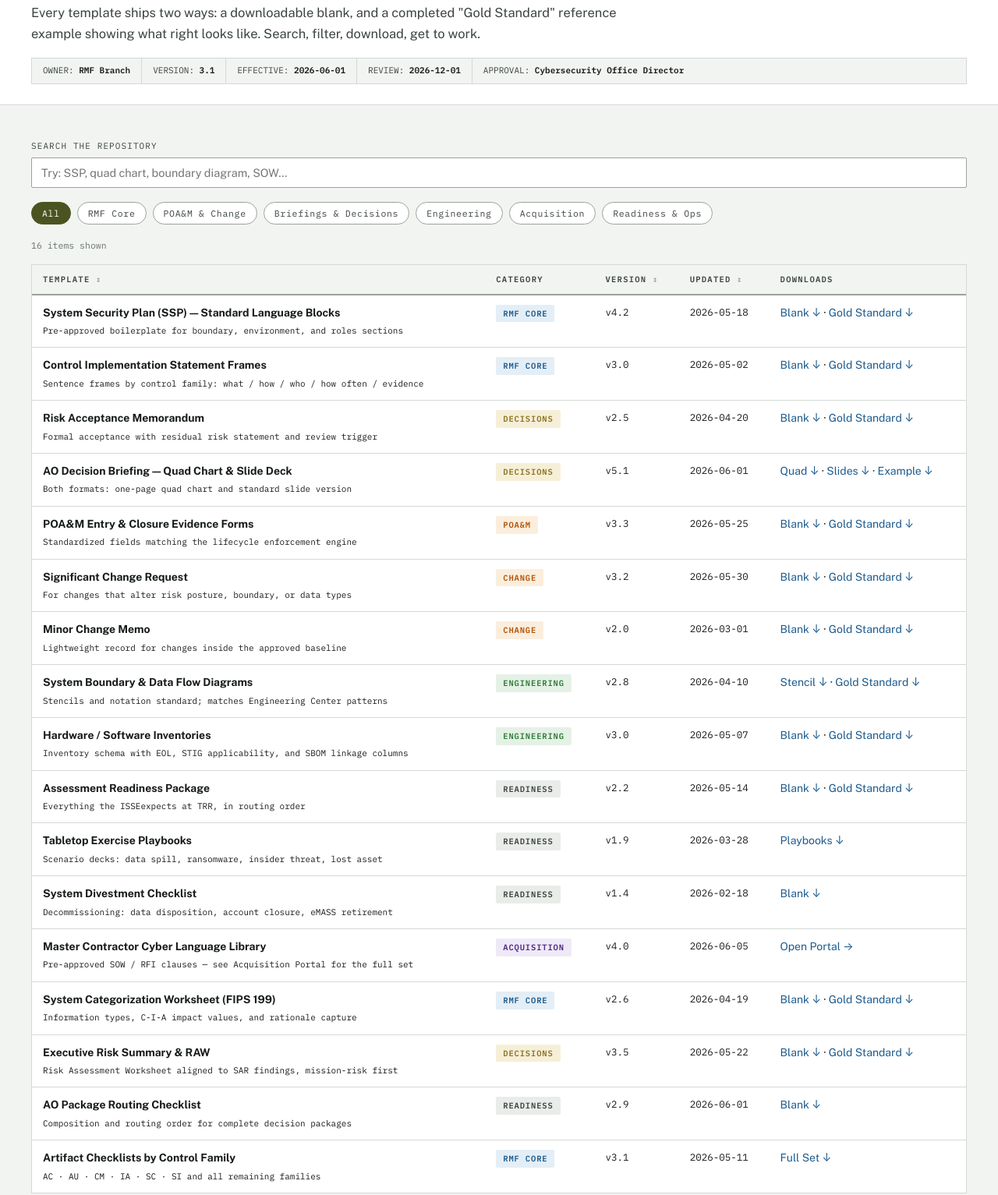
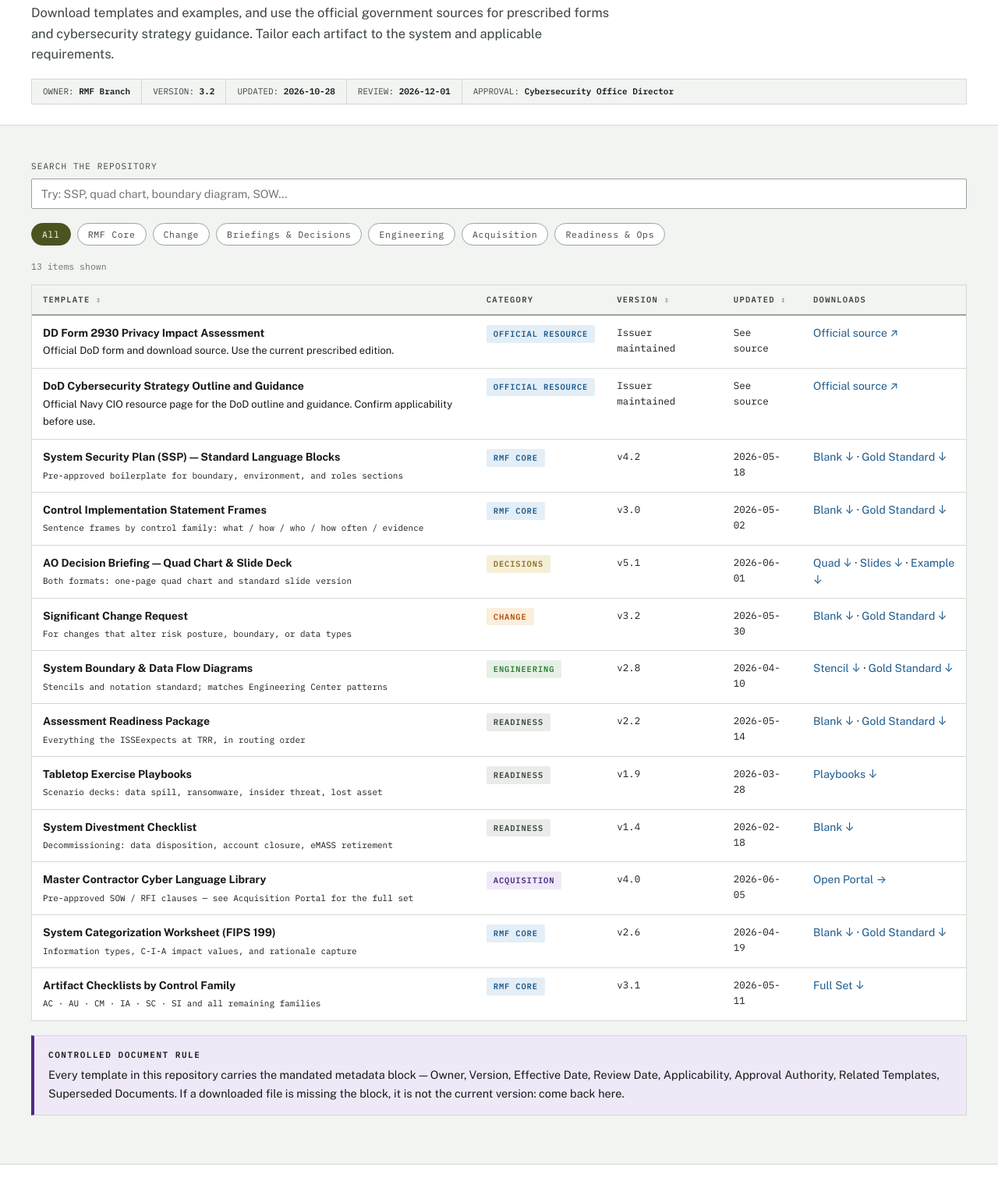
Before and after one commit to dbd1911/ccoe, a plain HTML site: page templates.html in a window 1280 px wide. Shown: the part 213-1746 px from the top of the page at 78% size. Drawn offline with nearby package versions, Linux system fonts and the light colour scheme.

Commit message:
Remove retired template downloads and add official privacy and strategy resources

```diff
--- a/templates.html
+++ b/templates.html
@@ -13,9 +13,9 @@
     <div class="wrap">
       <div class="eyebrow">Library · <span class="phase-tag">Phase 2 — Quality Control</span></div>
       <h1>Templates &amp; Artifacts Library</h1>
-      <p class="lede">Every template ships two ways: a downloadable blank, and a completed "Gold Standard" reference example showing what right looks like. Search, filter, download, get to work.</p>
+      <p class="lede">Download templates and examples, and use the official government sources for prescribed forms and cybersecurity strategy guidance. Tailor each artifact to the system and applicable requirements.</p>
       <div class="doc-meta">
-        <span>OWNER: <b>RMF Branch</b></span><span>VERSION: <b>3.1</b></span><span>EFFECTIVE: <b>2026-06-01</b></span><span>REVIEW: <b>2026-12-01</b></span><span>APPROVAL: <b>Cybersecurity Office Director</b></span>
+        <span>OWNER: <b>RMF Branch</b></span><span>VERSION: <b>3.2</b></span><span>UPDATED: <b>2026-10-28</b></span><span>REVIEW: <b>2026-12-01</b></span><span>APPROVAL: <b>Cybersecurity Office Director</b></span>
       </div>
     </div>
   </div>
@@ -31,13 +31,13 @@
       <div class="chip-row" data-chip-target="#tplTable tbody" data-count-note="#tplCount">
         <button class="chip active" data-chip-value="all">All</button>
         <button class="chip" data-chip-value="rmf">RMF Core</button>
-        <button class="chip" data-chip-value="poam">POA&amp;M &amp; Change</button>
+        <button class="chip" data-chip-value="poam">Change</button>
         <button class="chip" data-chip-value="brief">Briefings &amp; Decisions</button>
         <button class="chip" data-chip-value="eng">Engineering</button>
         <button class="chip" data-chip-value="acq">Acquisition</button>
         <button class="chip" data-chip-value="ops">Readiness &amp; Ops</button>
       </div>
-      <p class="count-note" id="tplCount">16 items shown</p>
+      <p class="count-note" id="tplCount">13 items shown</p>
 
       <div class="table-wrap">
         <table id="tplTable">
@@ -45,6 +45,8 @@
             <th class="sortable">Template</th><th>Category</th><th class="sortable">Version</th><th class="sortable">Updated</th><th>Downloads</th>
           </tr></thead>
           <tbody>
+<tr data-cat="rmf" data-search="privacy dd 2930 pia"><td><b>DD Form 2930 Privacy Impact Assessment</b><br><span class="dim" style="font-size:13px">Official DoD form and download source. Use the current prescribed edition.</span></td><td><span class="badge b-info">Official resource</span></td><td class="mono">Issuer maintained</td><td class="mono">See source</td><td><a href="https://www.esd.whs.mil/Directives/forms/dd2500_2999/DD2930/" class="dl" target="_blank" rel="noopener noreferrer">Official source ↗</a></td></tr>
+<tr data-cat="rmf" data-search="cybersecurity strategy guidance outline dod css"><td><b>DoD Cybersecurity Strategy Outline and Guidance</b><br><span class="dim" style="font-size:13px">Official Navy CIO resource page for the DoD outline and guidance. Confirm applicability before use.</span></td><td><span class="badge b-info">Official resource</span></td><td class="mono">Issuer maintained</td><td class="mono">See source</td><td><a href="https://www.doncio.navy.mil/ContentView.aspx?ID=15083" class="dl" target="_blank" rel="noopener noreferrer">Official source ↗</a></td></tr>
             <tr data-cat="rmf" data-search="system security plan ssp standard language blocks">
               <td><b>System Security Plan (SSP) — Standard Language Blocks</b><br><span class="dim mono" style="font-size:11px">Pre-approved boilerplate for boundary, environment, and roles sections</span></td>
               <td><span class="badge b-info">RMF Core</span></td><td class="mono">v4.2</td><td class="mono" data-val="20260518">2026-05-18</td>
@@ -53,34 +55,22 @@
               <td><b>Control Implementation Statement Frames</b><br><span class="dim mono" style="font-size:11px">Sentence frames by control family: what / how / who / how often / evidence</span></td>
               <td><span class="badge b-info">RMF Core</span></td><td class="mono">v3.0</td><td class="mono" data-val="20260502">2026-05-02</td>
               <td><a href="assets/downloads/templates/Control-Implementation-Statement-Frames-BLANK.docx" class="dl" download>Blank ↓</a> · <a href="assets/downloads/templates/Control-Implementation-Statement-Frames-GOLD-STANDARD.docx" class="dl" download>Gold Standard ↓</a></td></tr>
-            <tr data-cat="brief" data-search="risk acceptance memorandum memo ao">
-              <td><b>Risk Acceptance Memorandum</b><br><span class="dim mono" style="font-size:11px">Formal acceptance with residual risk statement and review trigger</span></td>
-              <td><span class="badge b-gold">Decisions</span></td><td class="mono">v2.5</td><td class="mono" data-val="20260420">2026-04-20</td>
-              <td><a href="assets/downloads/templates/Risk-Acceptance-Memorandum-BLANK.docx" class="dl" download>Blank ↓</a> · <a href="assets/downloads/templates/Risk-Acceptance-Memorandum-GOLD-STANDARD.docx" class="dl" download>Gold Standard ↓</a></td></tr>
+
             <tr data-cat="brief" data-search="ao decision briefing quad chart slides executive">
               <td><b>AO Decision Briefing — Quad Chart &amp; Slide Deck</b><br><span class="dim mono" style="font-size:11px">Both formats: one-page quad chart and standard slide version</span></td>
               <td><span class="badge b-gold">Decisions</span></td><td class="mono">v5.1</td><td class="mono" data-val="20260601">2026-06-01</td>
               <td><a href="assets/downloads/templates/AO-Decision-Briefing-QUAD-CHART.pptx" class="dl" download>Quad ↓</a> · <a href="assets/downloads/templates/AO-Decision-Briefing-SLIDES.pptx" class="dl" download>Slides ↓</a> · <a href="assets/downloads/templates/AO-Decision-Briefing-EXAMPLE.pptx" class="dl" download>Example ↓</a></td></tr>
-            <tr data-cat="poam" data-search="poam entry closure evidence form">
-              <td><b>POA&amp;M Entry &amp; Closure Evidence Forms</b><br><span class="dim mono" style="font-size:11px">Standardized fields matching the lifecycle enforcement engine</span></td>
-              <td><span class="badge b-warn">POA&amp;M</span></td><td class="mono">v3.3</td><td class="mono" data-val="20260525">2026-05-25</td>
-              <td><a href="assets/downloads/templates/POAM-Entry-Closure-Evidence-Forms-BLANK.docx" class="dl" download>Blank ↓</a> · <a href="assets/downloads/templates/POAM-Entry-Closure-Evidence-Forms-GOLD-STANDARD.docx" class="dl" download>Gold Standard ↓</a></td></tr>
+
             <tr data-cat="poam" data-search="significant change request scr">
               <td><b>Significant Change Request</b><br><span class="dim mono" style="font-size:11px">For changes that alter risk posture, boundary, or data types</span></td>
               <td><span class="badge b-warn">Change</span></td><td class="mono">v3.2</td><td class="mono" data-val="20260530">2026-05-30</td>
               <td><a href="assets/downloads/templates/Significant-Change-Request-BLANK.docx" class="dl" download>Blank ↓</a> · <a href="assets/downloads/templates/Significant-Change-Request-GOLD-STANDARD.docx" class="dl" download>Gold Standard ↓</a></td></tr>
-            <tr data-cat="poam" data-search="minor change memo">
-              <td><b>Minor Change Memo</b><br><span class="dim mono" style="font-size:11px">Lightweight record for changes inside the approved baseline</span></td>
-              <td><span class="badge b-warn">Change</span></td><td class="mono">v2.0</td><td class="mono" data-val="20260301">2026-03-01</td>
-              <td><a href="assets/downloads/templates/Minor-Change-Memo-BLANK.docx" class="dl" download>Blank ↓</a> · <a href="assets/downloads/templates/Minor-Change-Memo-GOLD-STANDARD.docx" class="dl" download>Gold Standard ↓</a></td></tr>
+
             <tr data-cat="eng" data-search="system boundary data flow diagram visio">
               <td><b>System Boundary &amp; Data Flow Diagrams</b><br><span class="dim mono" style="font-size:11px">Stencils and notation standard; matches Engineering Center patterns</span></td>
               <td><span class="badge b-ok">Engineering</span></td><td class="mono">v2.8</td><td class="mono" data-val="20260410">2026-04-10</td>
               <td><a href="assets/downloads/templates/System-Boundary-Data-Flow-STENCIL.pptx" class="dl" download>Stencil ↓</a> · <a href="assets/downloads/templates/System-Boundary-Data-Flow-GOLD-STANDARD.pptx" class="dl" download>Gold Standard ↓</a></td></tr>
-            <tr data-cat="eng" data-search="hardware software inventory hwsw list">
-              <td><b>Hardware / Software Inventories</b><br><span class="dim mono" style="font-size:11px">Inventory schema with EOL, STIG applicability, and SBOM linkage columns</span></td>
-              <td><span class="badge b-ok">Engineering</span></td><td class="mono">v3.0</td><td class="mono" data-val="20260507">2026-05-07</td>
-              <td><a href="assets/downloads/templates/Hardware-Software-Inventory-BLANK.xlsx" class="dl" download>Blank ↓</a> · <a href="assets/downloads/templates/Hardware-Software-Inventory-GOLD-STANDARD.xlsx" class="dl" download>Gold Standard ↓</a></td></tr>
+
             <tr data-cat="ops" data-search="assessment readiness package trr">
               <td><b>Assessment Readiness Package</b><br><span class="dim mono" style="font-size:11px">Everything the ISSEexpects at TRR, in routing order</span></td>
               <td><span class="badge b-mute">Readiness</span></td><td class="mono">v2.2</td><td class="mono" data-val="20260514">2026-05-14</td>
@@ -101,14 +91,8 @@
               <td><b>System Categorization Worksheet (FIPS 199)</b><br><span class="dim mono" style="font-size:11px">Information types, C-I-A impact values, and rationale capture</span></td>
               <td><span class="badge b-info">RMF Core</span></td><td class="mono">v2.6</td><td class="mono" data-val="20260419">2026-04-19</td>
               <td><a href="assets/downloads/templates/FIPS-199-Categorization-Worksheet-BLANK.xlsx" class="dl" download>Blank ↓</a> · <a href="assets/downloads/templates/FIPS-199-Categorization-Worksheet-GOLD-STANDARD.xlsx" class="dl" download>Gold Standard ↓</a></td></tr>
-            <tr data-cat="brief" data-search="executive risk summary raw risk assessment worksheet">
-              <td><b>Executive Risk Summary &amp; RAW</b><br><span class="dim mono" style="font-size:11px">Risk Assessment Worksheet aligned to SAR findings, mission-risk first</span></td>
-              <td><span class="badge b-gold">Decisions</span></td><td class="mono">v3.5</td><td class="mono" data-val="20260522">2026-05-22</td>
-              <td><a href="assets/downloads/templates/Executive-Risk-Summary-RAW-BLANK.xlsx" class="dl" download>Blank ↓</a> · <a href="assets/downloads/templates/Executive-Risk-Summary-RAW-GOLD-STANDARD.xlsx" class="dl" download>Gold Standard ↓</a></td></tr>
-            <tr data-cat="ops" data-search="ao package routing checklist">
-              <td><b>AO Package Routing Checklist</b><br><span class="dim mono" style="font-size:11px">Composition and routing order for complete decision packages</span></td>
-              <td><span class="badge b-mute">Readiness</span></td><td class="mono">v2.9</td><td class="mono" data-val="20260601">2026-06-01</td>
-              <td><a href="assets/downloads/templates/AO-Package-Routing-Checklist-BLANK.docx" class="dl" download>Blank ↓</a></td></tr>
+
+
             <tr data-cat="rmf" data-search="artifact checklist control family evidence">
               <td><b>Artifact Checklists by Control Family</b><br><span class="dim mono" style="font-size:11px">AC · AU · CM · IA · SC · SI and all remaining families</span></td>
               <td><span class="badge b-info">RMF Core</span></td><td class="mono">v3.1</td><td class="mono" data-val="20260511">2026-05-11</td>
```
Also changed, not shown: rmf-operations.html (+0 -1 lines), 11 other files.
